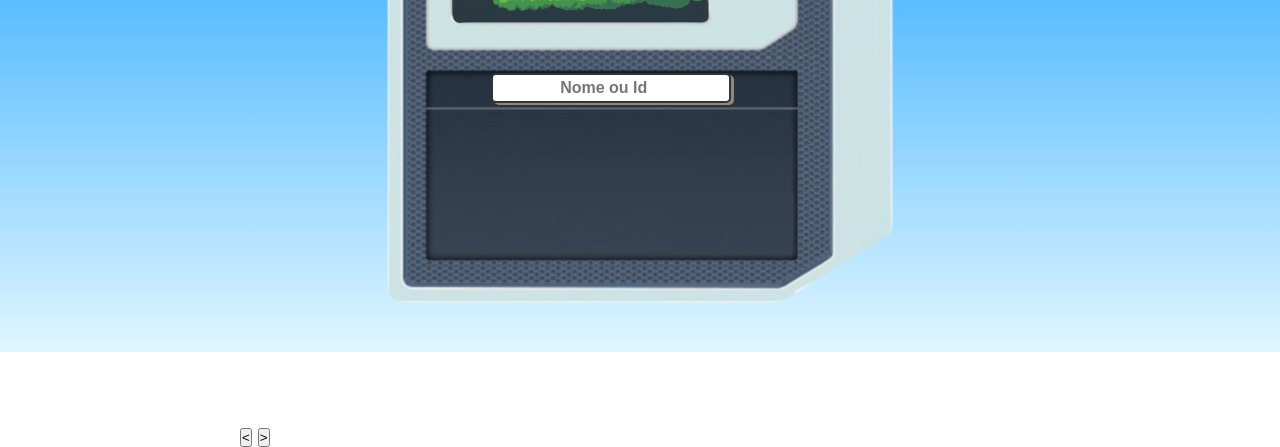
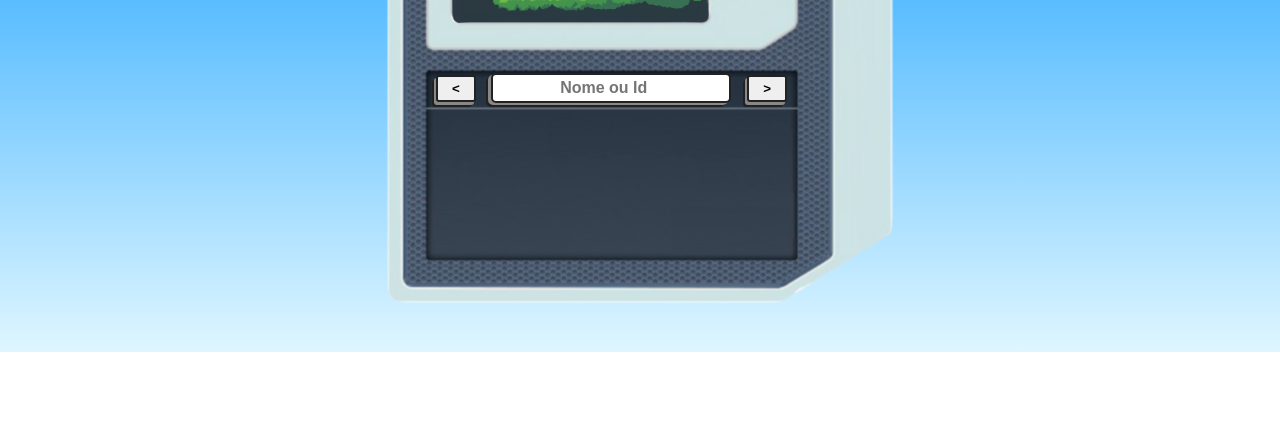
Before and after one commit to GustavoPetrentchuk/Pokedex_, a plain HTML site: page Index.html in a window 1280 px wide. Shown: the part 448-895 px from the top of the page. After the commit the page ends 868 px from the top, so only its background shows below. Drawn offline with Linux system fonts and the light colour scheme.

Commit message:
Botões separados e estilizados

```diff
--- a/Css/style.css
+++ b/Css/style.css
@@ -68,14 +68,49 @@ main {
     text-align: center;
     padding: 1.5%;
     outline: none;
-    border: 2px solid #333;
+    border: 2px solid #222;
     border-radius: 5px;
     font-weight: 700;
     color: #333333;
     font-size: clamp(3px, 3vw, 1rem);
-    box-shadow: 3px 2px 0 #888, 5px 4px 0 #333;
+    box-shadow: -3px 2px 0 #888, -5px 4px 0 #222;
 }
 
-.buttons {
+.button-prev {
     position: absolute;
+    bottom: 39.5%;
+    left: 24.5%;
+    width: 5%;
 }
+
+.btn-prev {
+    border: 2px solid #222;
+    border-radius: 3px;
+    font-weight: 700;
+    width: 100%;
+    padding: 10%;
+    position: relative;
+    box-shadow: -2px 3px 0 #888, -4px 5px 0 #222;
+}
+
+.button-next {
+    position: absolute;
+    bottom: 39.5%;
+    left: 63.4%;
+    width: 5%;
+}
+
+.btn-next {
+    border: 2px solid #222;
+    border-radius: 3px;
+    font-weight: 700;
+    width: 100%;
+    padding: 10%;
+    position: relative;
+    box-shadow: -2px 3px 0 #888, -4px 5px 0 #222;
+}
+
+button:active{
+    box-shadow: inset -4px 4px 0 #888;
+    font-size: 0.9rem;
+}
--- a/Index.html
+++ b/Index.html
@@ -21,9 +21,11 @@
             <input type="search" class="input_search" placeholder="Nome ou Id" required>
         </form>
 
-        <div class="buttons">
+        <div class="button-next">
+            <button class="btn-next">&gt;</button>
+        </div>
+        <div class="button-prev">
             <button class="btn-prev">&lt;</button>
-            <button class="btn-next">&gt;</button>
         </div>
     </main>
 </body>
```
